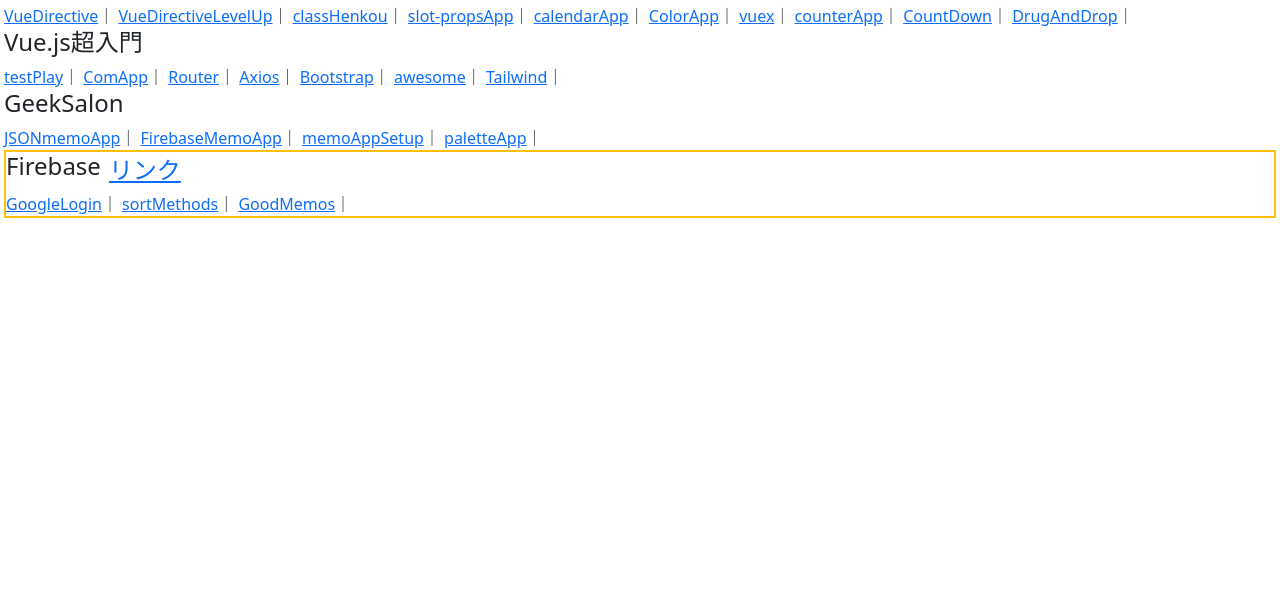
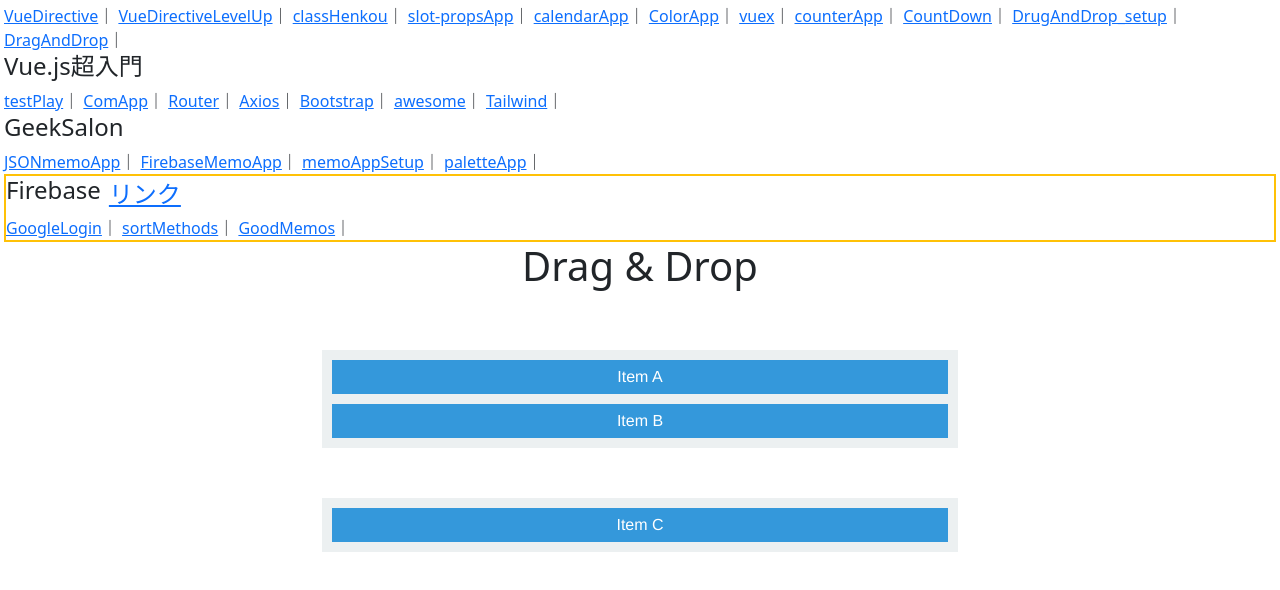
Before and after one commit to kujiKazuaki/my-teach, a Vue app: page /DragAndDrop in a window 1280 px wide. Shown: the top 590 px of the page. Built offline with nearby package versions, Linux system fonts and the light colour scheme.

Commit message:
Drag&Drop/setup&past

```diff
--- a/src/App.vue
+++ b/src/App.vue
@@ -18,6 +18,9 @@ export default {
 </script>
 
 <style>
+.allContainer {
+  user-select: none;
+}
 .section_Container {
   text-align: center;
   list-style: none;
--- /dev/null
+++ b/src/Views/Others/DragAndDrop.vue
@@ -0,0 +1,95 @@
+<template>
+  <h1>Drag & Drop</h1>
+  <div class="app">
+    <div
+      class="drop_zone"
+      @drop="onDrop($event, 1)"
+      @dragenter.prevent
+      @dragover.prevent
+    >
+      <div
+        v-for="item in getList(1)"
+        :key="item.id"
+        class="drag_el"
+        draggable="true"
+        @dragstart="startDrag($event, item)"
+      >
+        {{ item.title }}
+      </div>
+    </div>
+    <div
+      class="drop_zone"
+      @drop="onDrop($event, 2)"
+      @dragenter.prevent
+      @dragover.prevent
+    >
+      <div
+        v-for="item in getList(2)"
+        :key="item.id"
+        class="drag_el"
+        draggable="true"
+        @dragstart="startDrag($event, item)"
+      >
+        {{ item.title }}
+      </div>
+    </div>
+  </div>
+</template>
+
+<script>
+export default {
+  data() {
+    return {
+      items: [
+        { id: 0, title: "Item A", list: 1 },
+        { id: 1, title: "Item B", list: 1 },
+        { id: 2, title: "Item C", list: 2 },
+      ],
+    }
+  },
+  methods: {
+    getList(list) {
+      const item = this.items.filter((item) => item.list == list)
+      return item
+    },
+    startDrag(event, item) {
+      console.log(item)
+      event.dataTransfer.dropEffect = "move"
+      event.dataTransfer.effectAllowed = "move"
+      event.dataTransfer.setData("itemID", item.id)
+    },
+    onDrop(event, list) {
+      const itemID = event.dataTransfer.getData("itemID")
+      const item = this.items.find((item) => item.id == itemID)
+      item.list = list
+    },
+  },
+}
+</script>
+
+<style scoped>
+.app {
+  font-family: Avenir, Helvetica, Arial, sans-serif;
+  -webkit-font-smoothing: antialiased;
+  -moz-osx-font-smoothing: grayscale;
+  text-align: center;
+  color: #2c3e50;
+  margin-top: 60px;
+}
+.drop_zone {
+  width: 50%;
+  margin: 50px auto;
+  background-color: #ecf0f1;
+  padding: 10px;
+  min-height: 10px;
+}
+.drag_el {
+  background-color: #3498db;
+  color: white;
+  padding: 5px;
+  margin-bottom: 10px;
+}
+.drag_el:nth-last-of-type(1) {
+  margin-bottom: 0;
+}
+</style>
--- /dev/null
+++ b/src/Views/Others/DragAndDrop_setup.vue
@@ -0,0 +1,102 @@
+<template>
+  <h1>Drag & Drop(setup)</h1>
+  <div class="app">
+    <div
+      class="drop_zone"
+      @drop="onDrop($event, 1)"
+      @dragenter.prevent
+      @dragover.prevent
+    >
+      <div
+        v-for="item in getList(1)"
+        :key="item.id"
+        class="drag_el"
+        draggable="true"
+        @dragstart="startDrag($event, item)"
+      >
+        {{ item.title }}
+      </div>
+    </div>
+    <div
+      class="drop_zone"
+      @drop="onDrop($event, 2)"
+      @dragenter.prevent
+      @dragover.prevent
+    >
+      <div
+        v-for="item in getList(2)"
+        :key="item.id"
+        class="drag_el"
+        draggable="true"
+        @dragstart="startDrag($event, item)"
+      >
+        {{ item.title }}
+      </div>
+    </div>
+  </div>
+</template>
+
+<script>
+import { ref } from "vue"
+
+export default {
+  setup() {
+    const items = ref([
+      { id: 0, title: "Item A", list: 1 },
+      { id: 1, title: "Item B", list: 1 },
+      { id: 2, title: "Item C", list: 2 },
+    ])
+
+    const getList = (list) => {
+      const item = items.value.filter((item) => item.list == list)
+      return item
+    }
+
+    const startDrag = (event, item) => {
+      console.log(item)
+      event.dataTransfer.dropEffect = "move"
+      event.dataTransfer.effectAllowed = "move"
+      event.dataTransfer.setData("itemID", item.id)
+    }
+
+    const onDrop = (event, list) => {
+      const itemID = event.dataTransfer.getData("itemID")
+      const item = items.value.find((item) => item.id == itemID)
+      item.list = list
+    }
+
+    return {
+      getList,
+      onDrop,
+      startDrag,
+    }
+  },
+}
+</script>
+
+<style scoped>
+.app {
+  font-family: Avenir, Helvetica, Arial, sans-serif;
+  -webkit-font-smoothing: antialiased;
+  -moz-osx-font-smoothing: grayscale;
+  text-align: center;
+  color: #2c3e50;
+  margin-top: 60px;
+}
+.drop_zone {
+  width: 50%;
+  margin: 50px auto;
+  background-color: #ecf0f1;
+  padding: 10px;
+  min-height: 10px;
+}
+.drag_el {
+  background-color: #3498db;
+  color: white;
+  padding: 5px;
+  margin-bottom: 10px;
+}
+.drag_el:nth-last-of-type(1) {
+  margin-bottom: 0;
+}
+</style>
--- a/src/Views/Others/DrugAndDrop.vue
+++ /dev/null
@@ -1,3 +0,0 @@
-<template>
-  <h1>Drug & Drop</h1>
-</template>
--- a/src/components/HeaderLink.vue
+++ b/src/components/HeaderLink.vue
@@ -10,7 +10,8 @@
       <router-link to="/vuex">vuex</router-link>｜
       <router-link to="/counterApp">counterApp</router-link>｜
       <router-link to="/CountDown">CountDown</router-link>｜
-      <router-link to="/DrugAndDrop">DrugAndDrop</router-link>｜
+      <router-link to="/DrugAndDrop_setup">DrugAndDrop_setup</router-link>｜
+      <router-link to="/DragAndDrop">DragAndDrop</router-link>｜
     </nav>
     <section class="VueChonyumon">
       <h4>Vue.js超入門</h4>
--- a/src/router/index.js
+++ b/src/router/index.js
@@ -139,9 +139,14 @@ const routes = [
     component: () => import("@/Views/CSS/Tailwind.vue"),
   },
   {
-    path: "/DrugAndDrop",
-    name: "DrugAndDrop",
-    component: () => import("@/Views/Others/DrugAndDrop.vue"),
+    path: "/DrugAndDrop_setup",
+    name: "DrugAndDrop_setup",
+    component: () => import("@/Views/Others/DragAndDrop_setup.vue"),
+  },
+  {
+    path: "/DragAndDrop",
+    name: "DragAndDrop",
+    component: () => import("@/Views/Others/DragAndDrop.vue"),
   },
 ]
 
```
Also changed, not shown: src/Views/Others/images/Youtube.png (added).
